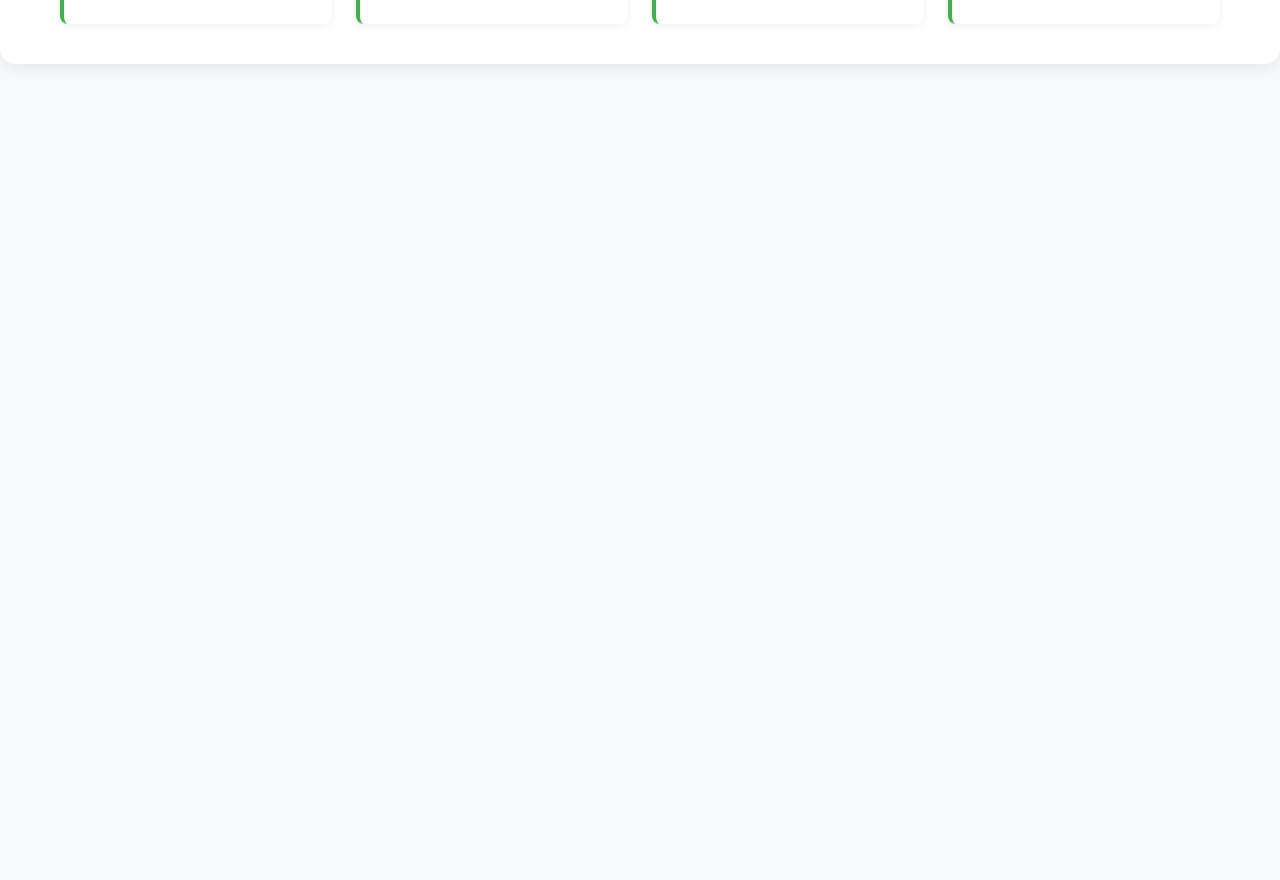
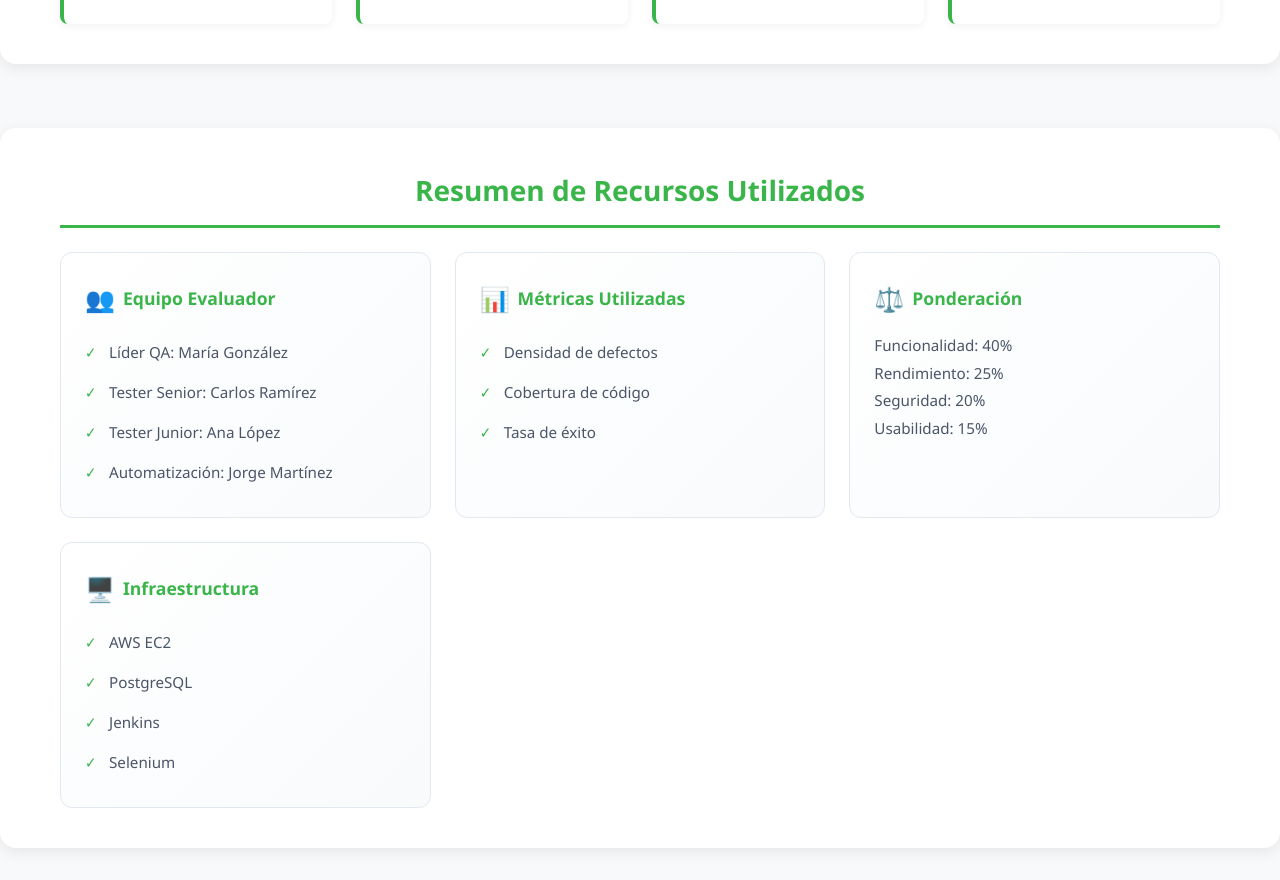
Before and after one commit to Rafael0896/InformeCalidadSoftware, a React (Vite) app: page / in a window 1280 px wide. Shown: the part 1580-2460 px from the top of the page. Before the commit the page ends 1676 px from the top, so only its background shows below. Built offline with nearby package versions, Linux system fonts and the light colour scheme.

Commit message:
Update App.jsx and ResourcesSummary component

```diff
--- a/src/App.jsx
+++ b/src/App.jsx
@@ -4,6 +4,7 @@ import Header from './components/Header.jsx';
 import Introduction from "./components/Introduction";
 import SoftwareDescription from "./components/SoftwareDescription";
 import GoodPractices from "./components/GoodPractices";
+import ResourcesSummary from "./components/ResourcesSummary";
 
 
 // Componente principal de la aplicación
@@ -14,6 +15,7 @@ export default function App (){
             <Introduction />
             <SoftwareDescription />
             <GoodPractices />
+            <ResourcesSummary />
         </div>
     )
 }
--- /dev/null
+++ b/src/components/ResourcesSummary.jsx
@@ -0,0 +1,46 @@
+import React from "react";
+import Section from "./Section";
+import Card from "./Card";
+
+const ResourcesSummary = () => (
+    <Section title="Resumen de Recursos Utilizados">
+        <div className="cards-grid">
+            <Card title="Equipo Evaluador" icon="👥">
+                <ul className="card-list">
+                    <li>Líder QA: María González</li>
+                    <li>Tester Senior: Carlos Ramírez</li>
+                    <li>Tester Junior: Ana López</li>
+                    <li>Automatización: Jorge Martínez</li>
+                </ul>
+            </Card>
+
+            <Card title="Métricas Utilizadas" icon="📊">
+                <ul className="card-list">
+                    <li>Densidad de defectos</li>
+                    <li>Cobertura de código</li>
+                    <li>Tasa de éxito</li>
+                </ul>
+            </Card>
+
+            <Card title="Ponderación" icon="⚖️">
+                <p>
+                    Funcionalidad: 40%<br/>
+                    Rendimiento: 25%<br/>
+                    Seguridad: 20%<br/>
+                    Usabilidad: 15%
+                </p>
+            </Card>
+
+            <Card title="Infraestructura" icon="🖥️">
+                <ul className="card-list">
+                    <li>AWS EC2</li>
+                    <li>PostgreSQL</li>
+                    <li>Jenkins</li>
+                    <li>Selenium</li>
+                </ul>
+            </Card>
+        </div>
+    </Section>
+);
+
+export default ResourcesSummary;
```
